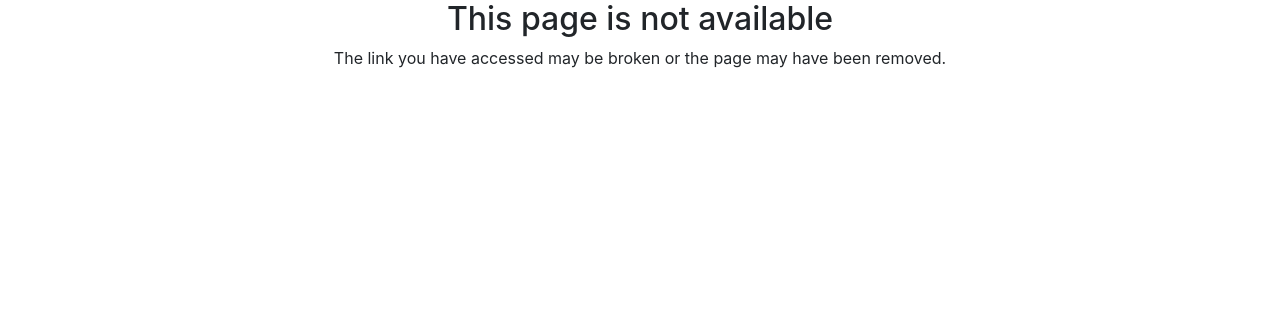
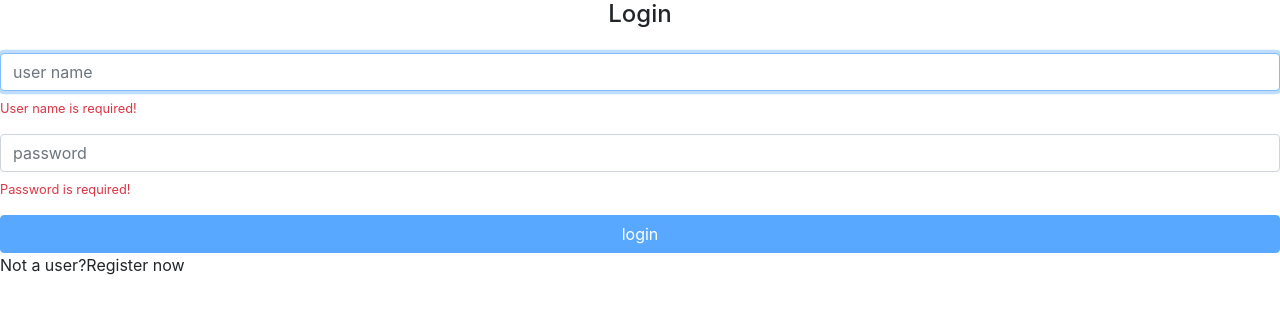
Before and after one commit to extevao/angular-alurapic, an Angular app: page / in a window 1280 px wide. Shown: the top 314 px of the page. Built offline with nearby package versions, Linux system fonts and the light colour scheme.

Commit message:
home module e validacao signin component

```diff
--- a/src/app/app.module.ts
+++ b/src/app/app.module.ts
@@ -5,6 +5,7 @@ import { AppComponent } from './app.component';
 import { PhotosModule } from './photos/photos.module';
 import { AppRoutingModule } from './app.routing.module';
 import { ErrorsModule } from './errors/errors.module';
+import { HomeModule } from './home/home.module';
 
 
 @NgModule({
@@ -15,7 +16,8 @@ import { ErrorsModule } from './errors/errors.module';
     BrowserModule,
     PhotosModule,
     AppRoutingModule,
-    ErrorsModule
+    ErrorsModule,
+    HomeModule
   ],
   providers: [],
   bootstrap: [AppComponent]
--- a/src/app/app.routing.module.ts
+++ b/src/app/app.routing.module.ts
@@ -5,8 +5,13 @@ import { PhotoListComponent } from './photos/photo-list/photo-list.component';
 import { PhotoFormComponent } from './photos/photo-form/photo-form.component';
 import { NotFoundComponent } from './errors/not-found/not-found.component';
 import { PhotoListResolver } from './photos/photo-list/photo-list.resolver';
+import { SignInComponent } from './home/signin/signing.component';
 
 const routes: Routes = [
+  {
+    path: '',
+    component: SignInComponent,
+  },
   {
     path: 'user/:userName',
     component: PhotoListComponent,
--- /dev/null
+++ b/src/app/home/signin/signing.component.html
@@ -0,0 +1,39 @@
+<h4 class="text-center">Login</h4>
+
+<form [formGroup]="loginForm"
+  class="form mt-4">
+
+  <div class="form-group">
+    <input class="form-control"
+      formControlName="userName"
+      placeholder="user name"
+      autofocus>
+    <small
+      *ngIf="loginForm.get('userName').errors?.required"
+      class="text-danger d-block mt-2">
+      User name is required!
+    </small>
+  </div>
+
+  <div class="form-group">
+    <input type="password"
+      formControlName="password"
+      class="form-control"
+      placeholder="password">
+      <small
+        *ngIf="loginForm.get('password').errors?.required"
+        class="text-danger d-block mt-2">
+        Password is required!
+      </small>
+  </div>
+
+  <button
+    [disabled]="loginForm.invalid"
+    type="submit"
+    class="btn btn-primary btn-block">
+    login
+  </button>
+
+</form>
+
+<p>Not a user?<a>Register now</a></p>
--- /dev/null
+++ b/src/app/home/signin/signing.component.ts
@@ -0,0 +1,21 @@
+import { Component, OnInit } from "@angular/core";
+import { FormBuilder, FormGroup, Validators } from "@angular/forms";
+
+@Component({
+  templateUrl: './signing.component.html'
+})
+export class SignInComponent implements OnInit {
+
+  loginForm: FormGroup;
+
+  constructor(
+    private formBuilder: FormBuilder
+  ){ }
+
+  ngOnInit(): void {
+    this.loginForm = this.formBuilder.group({
+      userName: ['', Validators.required],
+      password: ['', Validators.required]
+    });
+  }
+}
--- a/src/index.html
+++ b/src/index.html
@@ -1,5 +1,5 @@
 <!doctype html>
-<html lang="en">
+<html lang="pt-br">
 <head>
   <meta charset="utf-8">
   <title>Alurapic</title>
```
Also changed, not shown: src/app/home/home.module.ts (added, +14 -0 lines).
